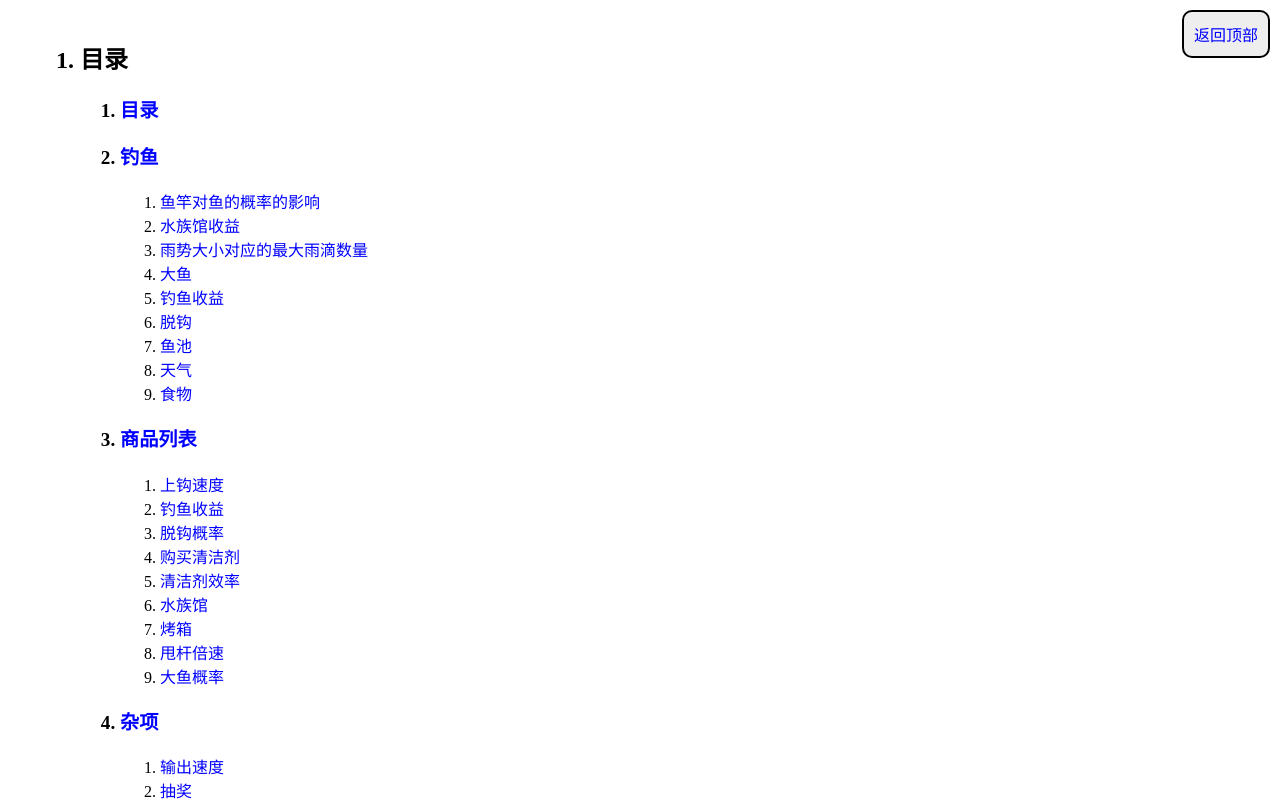
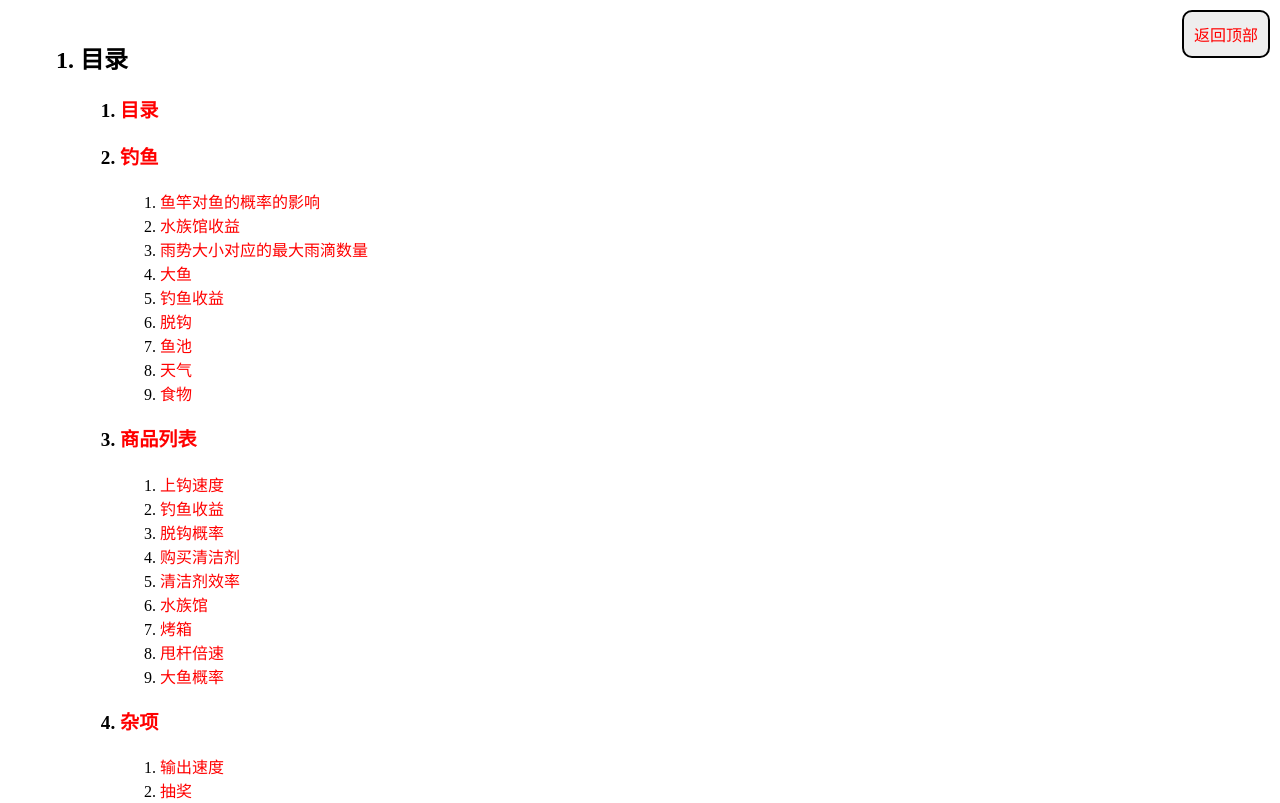
Before and after one commit to lyuwenhan/fishing-website, a website: page docs/guide.html in a window 1280 px wide. Shown: the top 803 px of the page. Drawn offline with Linux system fonts and the light colour scheme.

Commit message:
Update guide.html

```diff
--- a/docs/guide.html
+++ b/docs/guide.html
@@ -74,6 +74,11 @@
 			color: blue;
 			text-decoration: none;
 		}
+
+		a[href^="#"] {
+			color:red;
+		}
+
 
 		.c31{
 			color: #EF2929;
```
